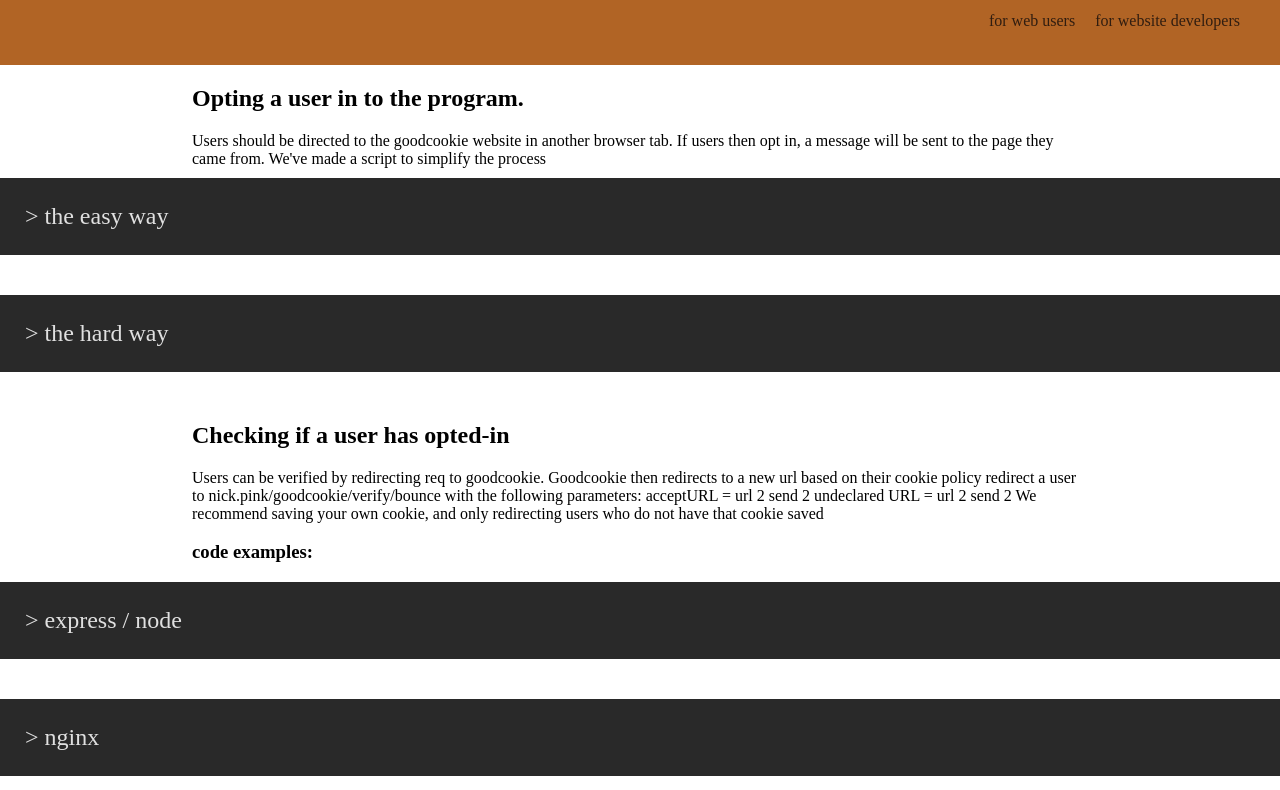
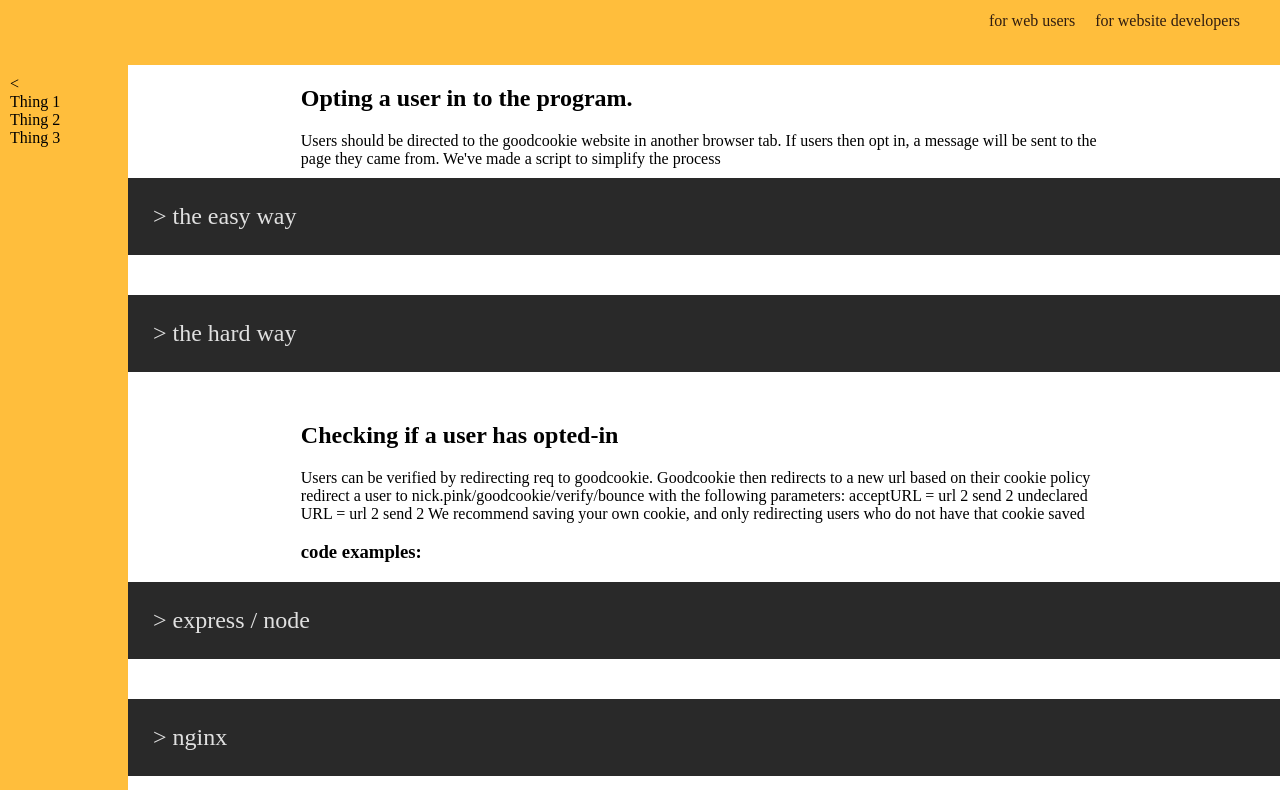
Before and after one commit to nullxix/goodcookie-site, a plain HTML site: page mustache-views/api.html in a window 1280 px wide. Shown: the part 103-893 px from the top of the page. Drawn offline with Linux system fonts and the light colour scheme.

Commit message:
testing colors

```diff
--- a/mustache-views/api.html
+++ b/mustache-views/api.html
@@ -14,7 +14,17 @@
         <h1 class='title'>goodcookie</h1>
         <nav class='nav'><span>for web users</span><span>for website developers</span></nav>
     </header>
+<div class='doc-wrapper'>
+    <div class='doc-nav'>
+        <div id='doc-nav-toggle-button'>&lt;</div>
+        <div id='doc-nav-items'>
+            <div>Thing 1</div>
+            <div>Thing 2</div>
+            <div>Thing 3</div>
+        </div>
+    </div>
 
+    <div class='main-doc-content'>
         <div class='container'>
             <h2>Opting a user in to the program.</h2>
 
@@ -241,6 +251,10 @@
                 nginx COOOODE
             </code>
         </pre>
+
+    </div>
+</div>
 <script src="../www/js/prism.js"></script>
+<script src="../www/js/doc.js"></script>
 </body>
 </html>
--- /dev/null
+++ b/www/js/doc.js
@@ -0,0 +1,6 @@
+const nav = document.getElementById('doc-nav')
+const navItems = document.getElementById('doc-nav-items')
+const navToggleButton = document.getElementById('doc-nav-toggle-button')
+const toggleNav = event => {
+
+}
--- a/www/styles/global.css
+++ b/www/styles/global.css
@@ -1,5 +1,6 @@
 :root{
     --meat-bg: rgb(177, 100, 37);
+    --meat-bg: rgb(255, 190, 60);
     --meat-text: rgb(48, 29, 16);
     --veggie-bg: rgb(252, 237, 209);
     --veggie-strong: black;
@@ -94,3 +95,24 @@
 details {
     color: var(--meat-text)
 }
+
+.doc-wrapper {
+    display: flex;
+    flex-direction: row;
+}
+
+.doc-nav {
+    box-sizing: border-box;
+    width: 10%;
+    display: inline-block;
+    background: var(--meat-bg);
+    display: flex;
+    flex-direction: column;
+    justify-content: start;
+    padding: 10px;
+}
+
+.main-doc-content {
+    width: 90%;
+    display: inline-block;
+}
```
Also changed, not shown: www/styles/tools.css (line endings or trailing spaces). Lines whose indentation alone changed are shown as unchanged.
